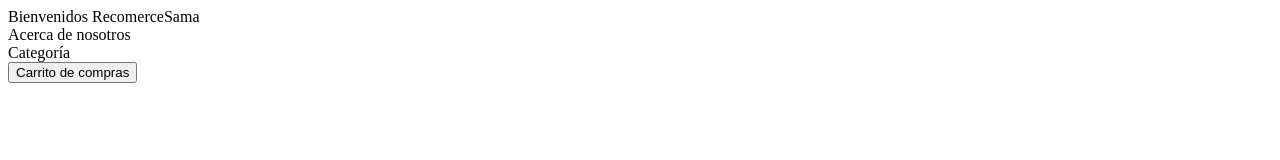
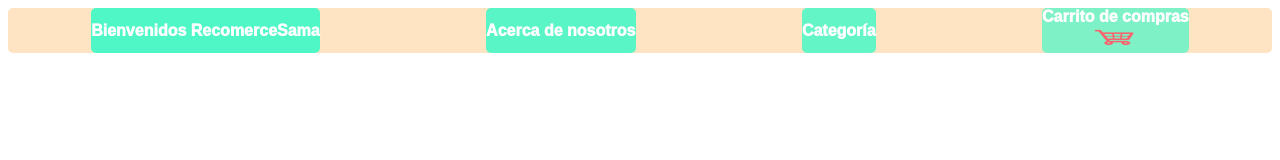
Before and after one commit to rafael31p/ProyectoGit, a plain HTML site: page Index.html in a window 1280 px wide. Drawn offline with Linux system fonts and the light colour scheme.

Commit message:
Se agrego visualización del Header y se agrego una imagen

```diff
--- a/Estilos/Estilos.CSS
+++ b/Estilos/Estilos.CSS
@@ -1,5 +1,114 @@
-#contenedor
+#div{
+    border-radius: 5px;
+    font-family: 'Segoe UI', Tahoma, Geneva, Verdana, sans-serif;
+}
+#header
 {
+    border-radius: 5px;
+}
+#body
+{
+    background:grey;
+}
+#head
+{
+    background-color: grey;
+}
+#Contenedor
+{
+    border-radius: 5px;
     display: flex;
-    justify-content: space-between space-around;
+    text-align: center;
+    justify-content: space-around;
+    background: content-box;
+    background-color: bisque;
+
 }
+.contenido
+{
+    text-align: center;
+    text-overflow: inherit;
+    height:80px;
+    width:10%;
+    float:left;
+    margin: 100px;
+    font-family: 'Segoe UI', Tahoma, Geneva, Verdana, sans-serif;
+}
+#Btn
+{
+    border-radius: 5px;
+    background-color: rgb(79, 247, 199);
+    color: white;
+    border: none;
+    cursor: pointer;
+    padding: 0;
+    font-weight: 1000;
+    display: inline-block;
+    font-size: medium;
+    -webkit-user-select: none;
+    -moz-user-select: none;
+    -ms-user-select: none;
+    user-select: none;
+    white-space: nowrap;
+    vertical-align: middle;
+}
+#Btn1
+{
+    border-radius: 5px;
+    background-color: rgba(79, 247, 199, 0.933);;
+    color: white;
+    border: none;
+    cursor: pointer;
+    padding: 0;
+    font-weight: 1000;
+    display: inline-block;
+    font-size: medium;
+    -webkit-user-select: none;
+    -moz-user-select: none;
+    -ms-user-select: none;
+    user-select: none;
+    white-space: nowrap;
+    vertical-align: middle;
+}
+#Btn2
+{
+    border-radius: 5px;
+    background-color: rgba(79, 247, 199, 0.878);;
+    color: white;
+    border: none;
+    cursor: pointer;
+    padding: 0;
+    font-weight: 1000;
+    display: inline-block;
+    font-size: medium;
+    -webkit-user-select: none;
+    -moz-user-select: none;
+    -ms-user-select: none;
+    user-select: none;
+    white-space: nowrap;
+    vertical-align: middle;
+}
+#Btn3
+{
+    border-radius: 5px;
+    background-color: rgba(79, 247, 199, 0.725);;
+    color: white;
+    border: none;
+    cursor: pointer;
+    padding: 0;
+    font-weight: 1000;
+    display: inline-block;
+    font-size: medium;
+    -webkit-user-select: none;
+    -moz-user-select: none;
+    -ms-user-select: none;
+    user-select: none;
+    white-space: nowrap;
+    vertical-align: middle;
+}
+.Btn{
+    font-family: 'Segoe UI', Tahoma, Geneva, Verdana, sans-serif;
+    font-size: medium;
+    line-height: inherit;
+    border: none;
+}
--- a/Index.html
+++ b/Index.html
@@ -4,15 +4,23 @@
     <meta charset="UTF-8">
     <meta http-equiv="X-UA-Compatible" content="IE=edge">
     <meta name="viewport" content="width=device-width, initial-scale=1.0">
-    <title>Document</title>
+    <title>First Ecomercer</title>
+    <link rel="stylesheet" href="Estilos/Estilos.CSS">
 </head>
 <body>
-    <header id="Contenedor del Header">
-        <div>Bienvenidos RecomerceSama</div>
-        <div>Acerca de nosotros</div>
-        <div>Categoría</div>
-        <button>
-            <div>Carrito de compras</div>
+    <header id="Contenedor">
+        <button type="button"  id="Btn">
+            <div id="contenido">Bienvenidos RecomerceSama</div>
+        </button>
+        <button type="button"  id="Btn1">
+            <div id="contenido">Acerca de nosotros</div>
+        </button>
+        <button type="button"  id="Btn2">
+            <div id="contenido">Categoría</div>
+        </button>
+        <button type="button" id="Btn3">
+            <div id="contenido">Carrito de compras</div>
+            <img src="Estilos/Buttom.png" alt="">
         </button>
 
     </header>
```
Also changed, not shown: Estilos/Buttom.png (added).
